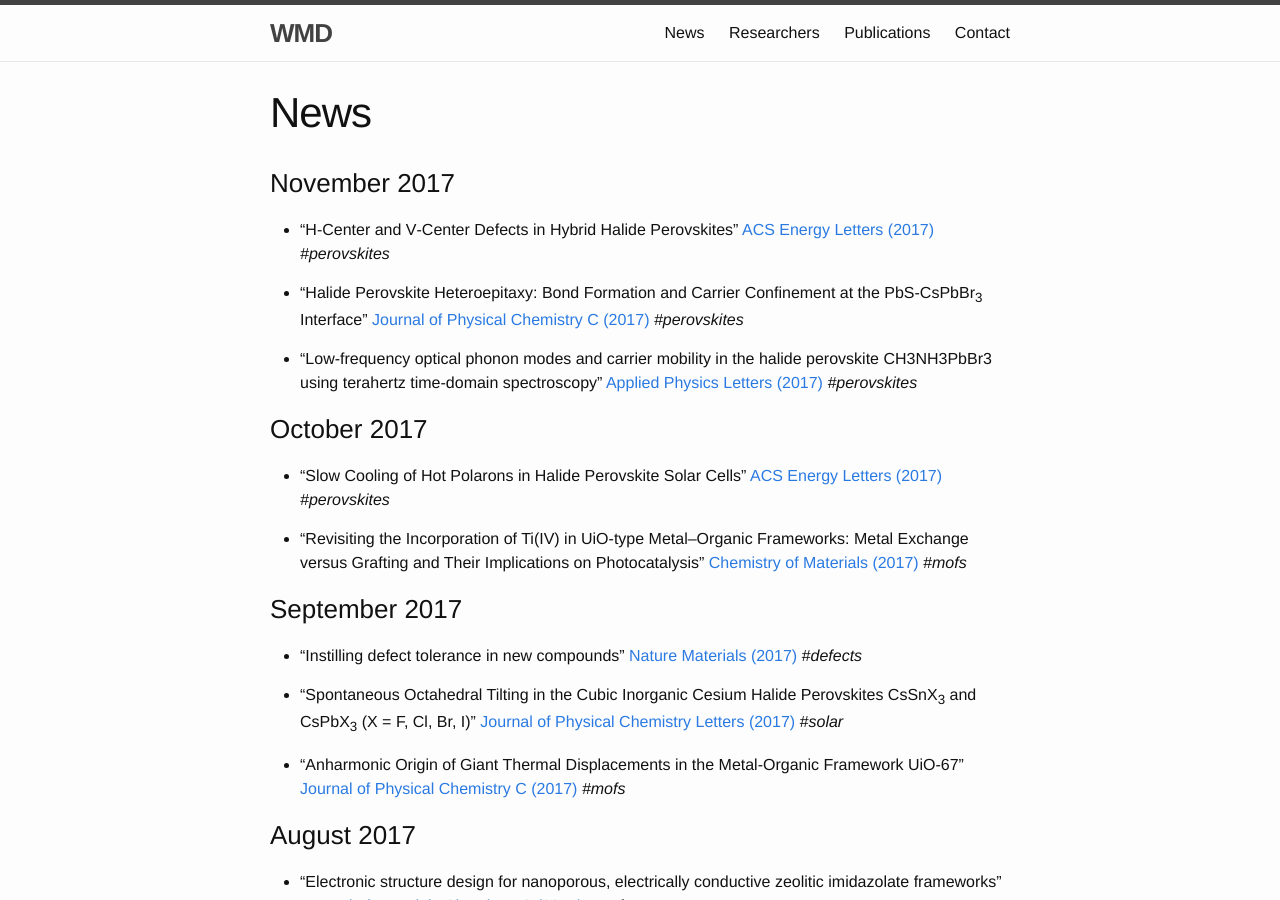
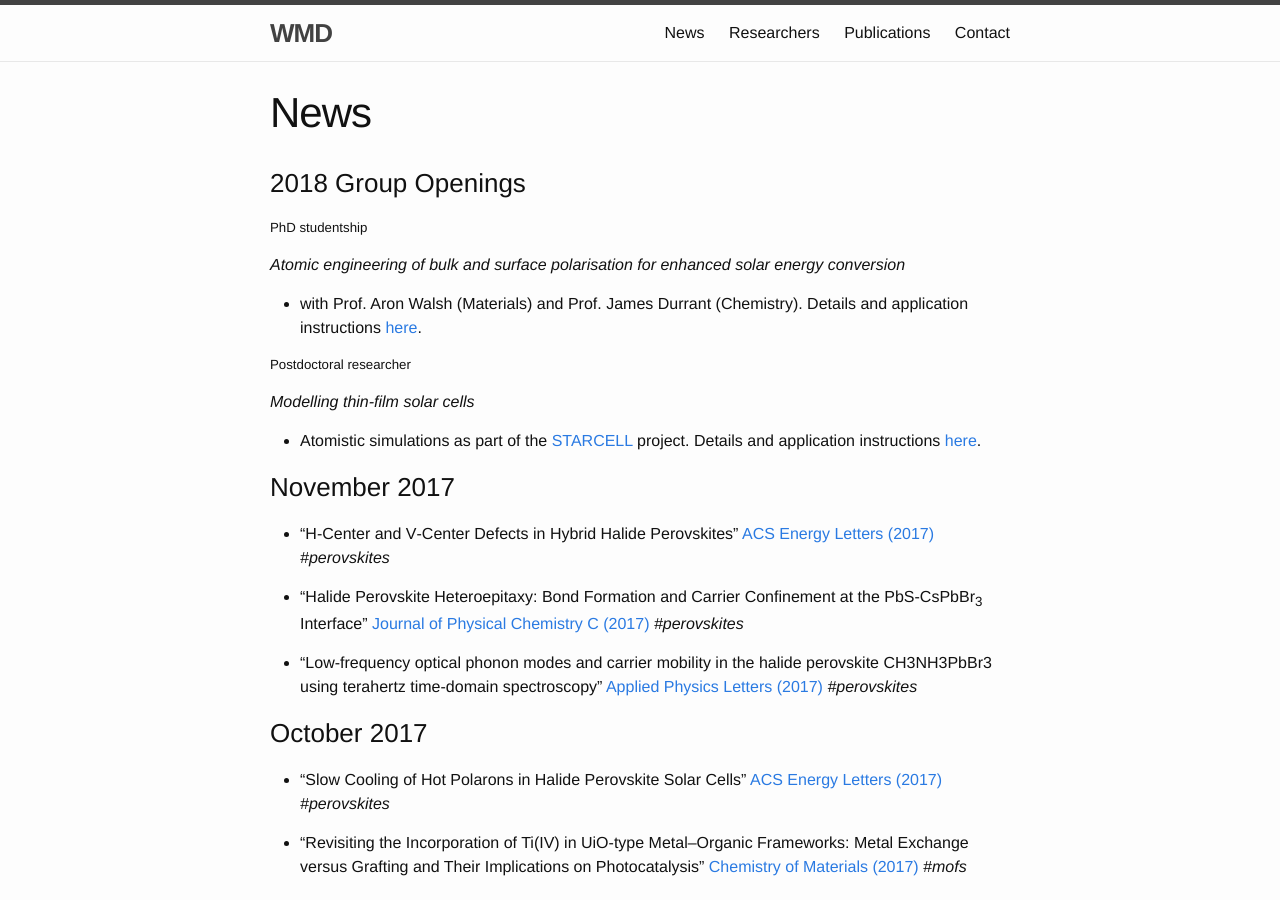
Before and after one commit to WMD-group/WMD-group.github.io, a Jekyll site: the page built from a_news.md, in a window 1280 px wide and 900 px high. Built offline with Jekyll 4.4.1, drawn with Linux system fonts in a browser that asks for light colours.

Commit message:
Group vacancies

```diff
--- a/a_news.md
+++ b/a_news.md
@@ -3,6 +3,18 @@
 title: News
 permalink: /news/
 ---
+
+### 2018 Group Openings
+
+##### PhD studentship
+
+*Atomic engineering of bulk and surface polarisation for enhanced solar energy conversion*
+- with Prof. Aron Walsh (Materials) and Prof. James Durrant (Chemistry). Details and application instructions [here](http://www.imperial.ac.uk/plastic-electronics-cdt/postgraduate-training/projects-available-for-october-2018-start/fully-funded-projects).
+
+##### Postdoctoral researcher
+
+*Modelling thin-film solar cells*
+- Atomistic simulations as part of the [STARCELL](https://twitter.com/STARCELL_H2020) project. Details and application instructions [here](http://www.jobs.ac.uk/job/BFU443/research-associate-in-photovoltaic-materials-modelling/).
 
 ### November 2017
 
```
